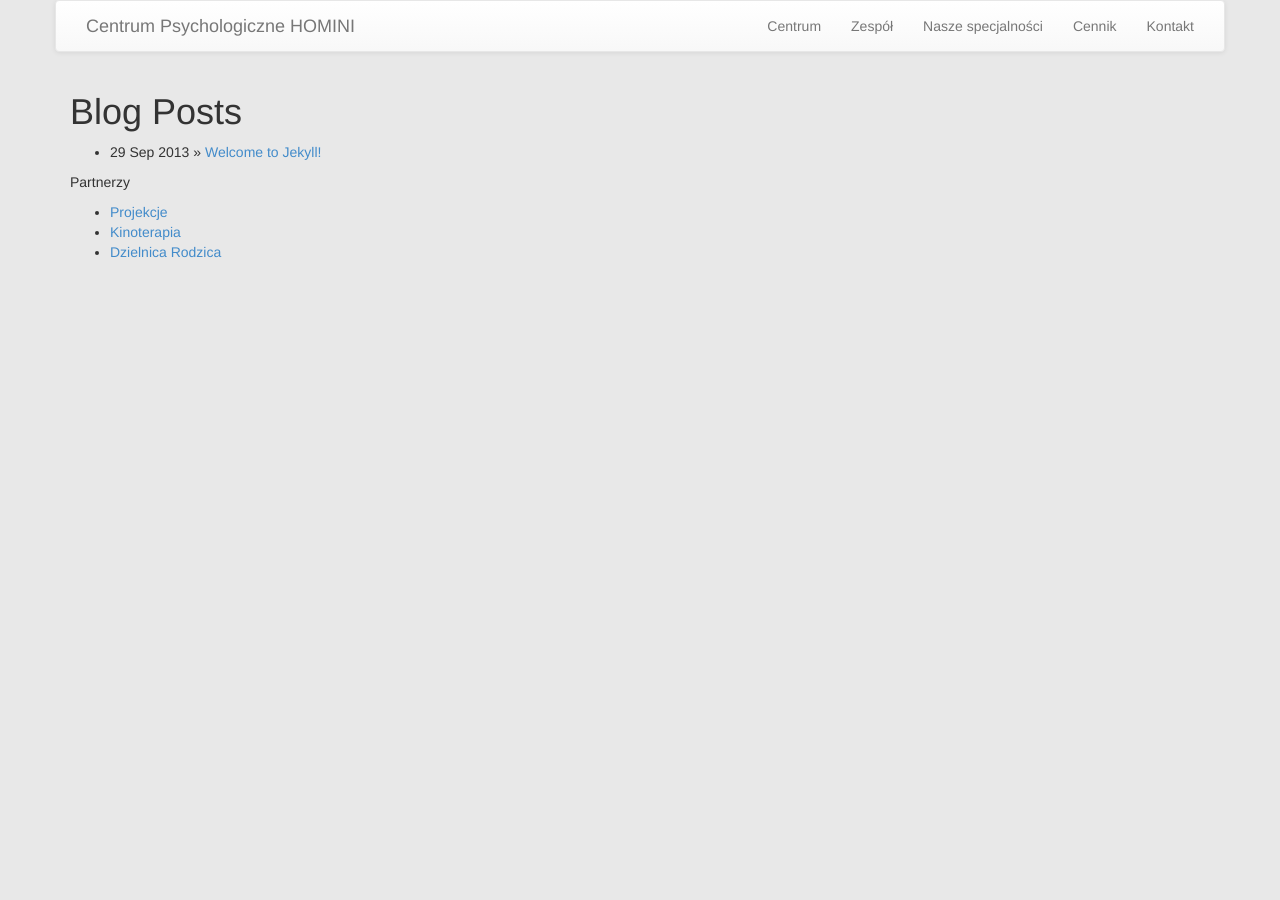
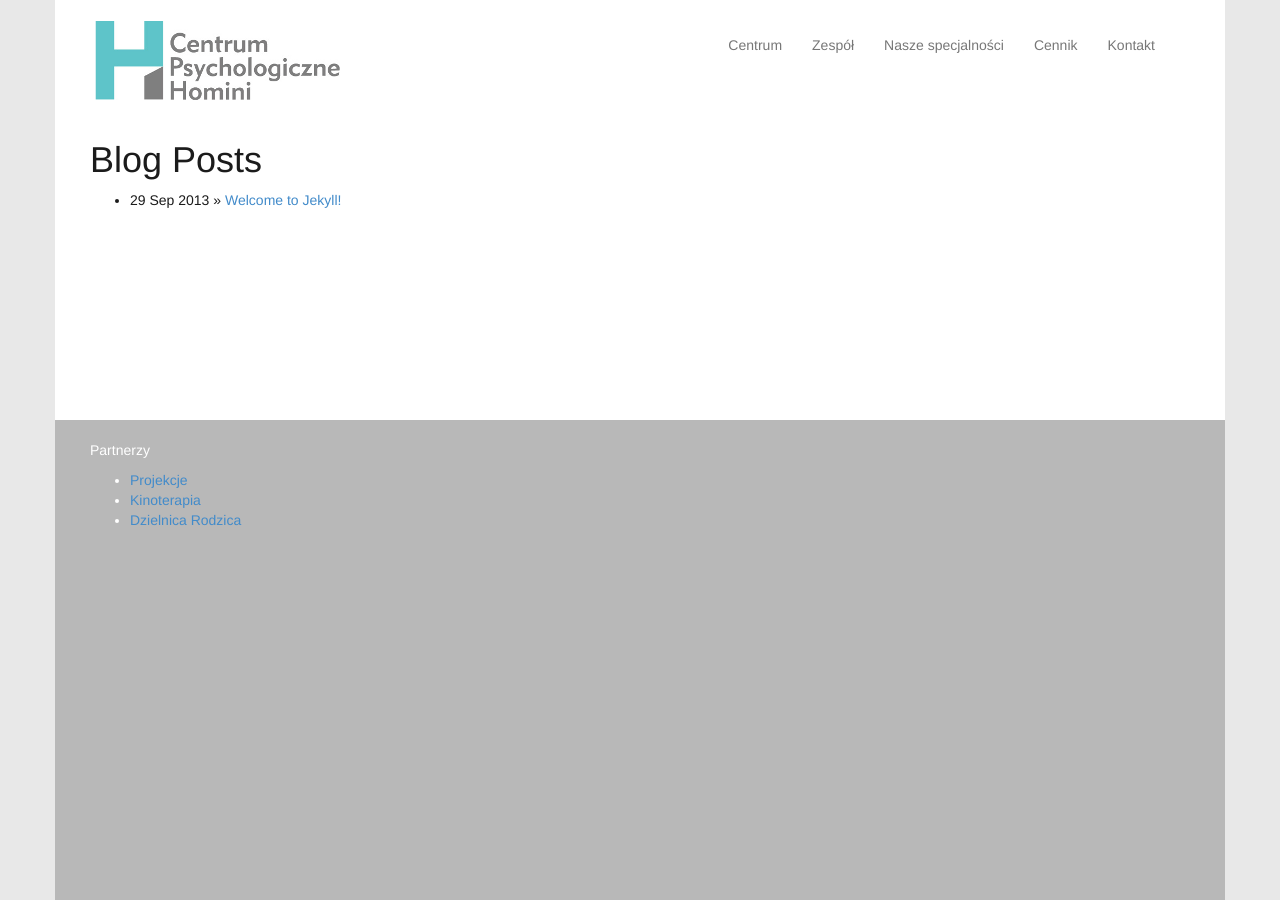
Before and after one commit to kuler/homini, a Jekyll site: the page built from index.html, in a window 1280 px wide. Built offline with Jekyll 4.4.1, drawn with Linux system fonts in a browser that asks for light colours; Markdown is read by kramdown in place of the engine named in the settings.

Commit message:
prepared layout from template

```diff
--- a/_layouts/default.html
+++ b/_layouts/default.html
@@ -12,13 +12,19 @@
         <link rel="stylesheet" href="/css/main.css">
 
     </head>
-    <body>
+    <body class='homini_body'>
         <div class='container'>
-            <div class="row">
+            <div class="navbar row">
                 <div class="header-top navbar navbar-default col-md-12">
-                    <span class="logo navbar-brand" src="logotype.png">{{ site.name }}</span>
-                    <ul class="nav navbar-nav navbar-right">
-                        <li><a href="/centrum">Centrum</a></li>
+                    <button type="button" class="navbar-toggle" data-toggle="collapse" data-target=".navbar-collapse">
+                        <span class="sr-only">Toggle navigation</span>
+                        <span class="icon-bar"></span>
+                        <span class="icon-bar"></span>
+                        <span class="icon-bar"></span>
+                    </button>
+                    <span class="logo navbar-brand"><strong>{{ site.name }}</strong></span>
+                    <ul class="nav collapse navbar-collapse navbar-nav navbar-right">
+                        <li><a href="/">Centrum</a></li>
                         <li><a href="/zespol">Zespół</a></li>
                         <li><a href="/specjalnosci">Nasze specjalności</a></li>
                         <li><a href="/cennik">Cennik</a></li>
@@ -26,10 +32,11 @@
                     </ul>
                 </div>
             </div>
-
-
-            {{ content }}
-
+            <div class='content row'>
+                <div class="col-md-12">
+                    {{ content }}
+                </div>
+            </div>
             <div class="footer row">
                 <div class="col-md-12">
                     <div class="partners">
--- a/css/main.css
+++ b/css/main.css
@@ -6,8 +6,67 @@
 
 body{
     background-color: #E8E8E8;
+    background-repeat: repeat-y;
+    background-position: center;
 }
 
-body > container{
+/* Small devices (tablets, 768px and up) */
+@media (min-width: 768px) {
+    body{ background-image: url('images/bodyback-750px.png'); }
+}
+
+/* Medium devices (desktops, 992px and up) */
+@media (min-width: 992px) {
+    body{ background-image: url('images/bodyback-970px.png'); }
+}
+
+/* Large devices (large desktops, 1200px and up) */
+@media (min-width: 1200px) {
+    body{ background-image: url('images/bodyback-1170px.png'); }
+}
+
+body > .container{
     background: #ffffff;
+    color: #1B1B1B;
 }
+
+body.homini_body .logo{
+    background: transparent url('images/homini.png') center no-repeat;
+    width: 245px;
+    height: 80px;
+    overflow: hidden;
+    text-indent: -500px;
+}
+
+body.homini_body div.navbar-default,
+body.homini_body div.navbar{
+    background-image: none;
+    border-style: none;
+    background-color: #FFFFFF;
+    box-shadow: none;
+    -webkit-box-shadow: none;
+    border-radius: 0px;
+    -webkit-border-radius: 0px;
+
+    margin-bottom: 0px;
+    padding: 10px 20px;
+}
+body .navbar,
+body .content{
+
+}
+
+body .content{
+    min-height: 300px;
+}
+
+body .footer{
+    padding-top: 20px;
+    padding-bottom: 20px;
+    background: #B8B8B8;
+    color: #ffffff;
+}
+
+.row {
+    padding: 0px 20px;
+}
```
Also changed, not shown: other parts of _layouts/default.html (+1 -0 lines), css/images/bodyback-1170px.png (added), css/images/bodyback-750px.png (added), css/images/bodyback-970px.png (added), css/images/homini.png (added).
